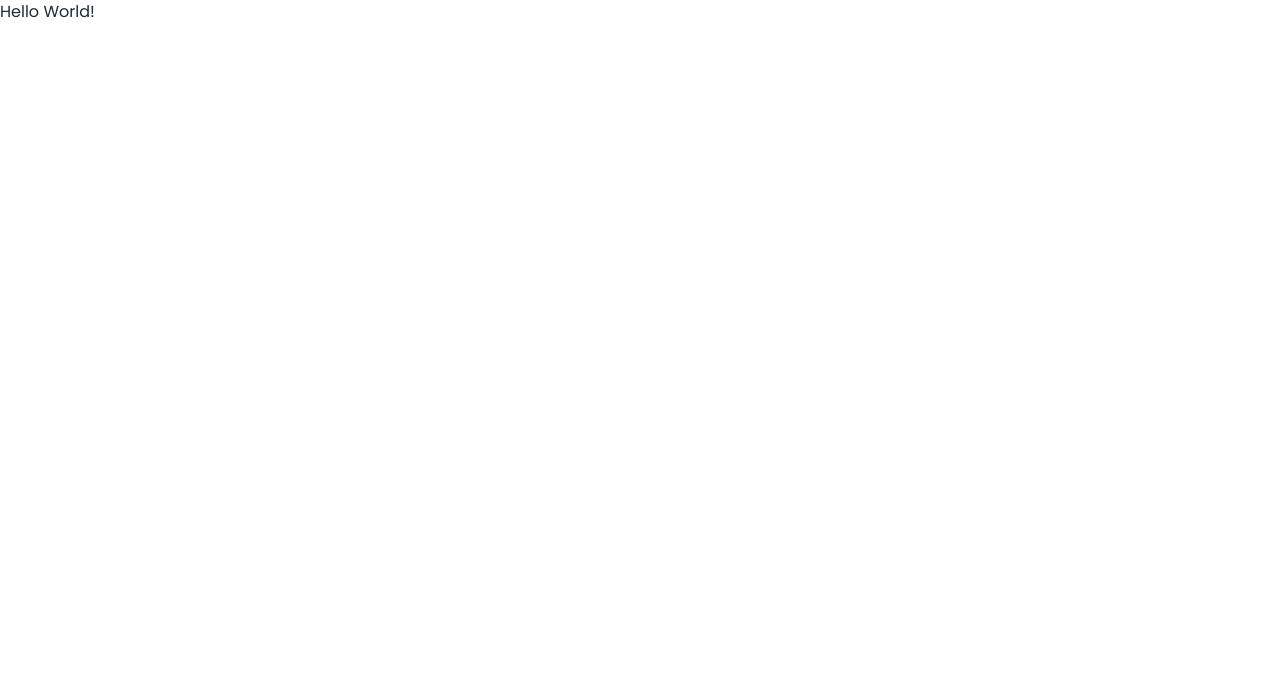
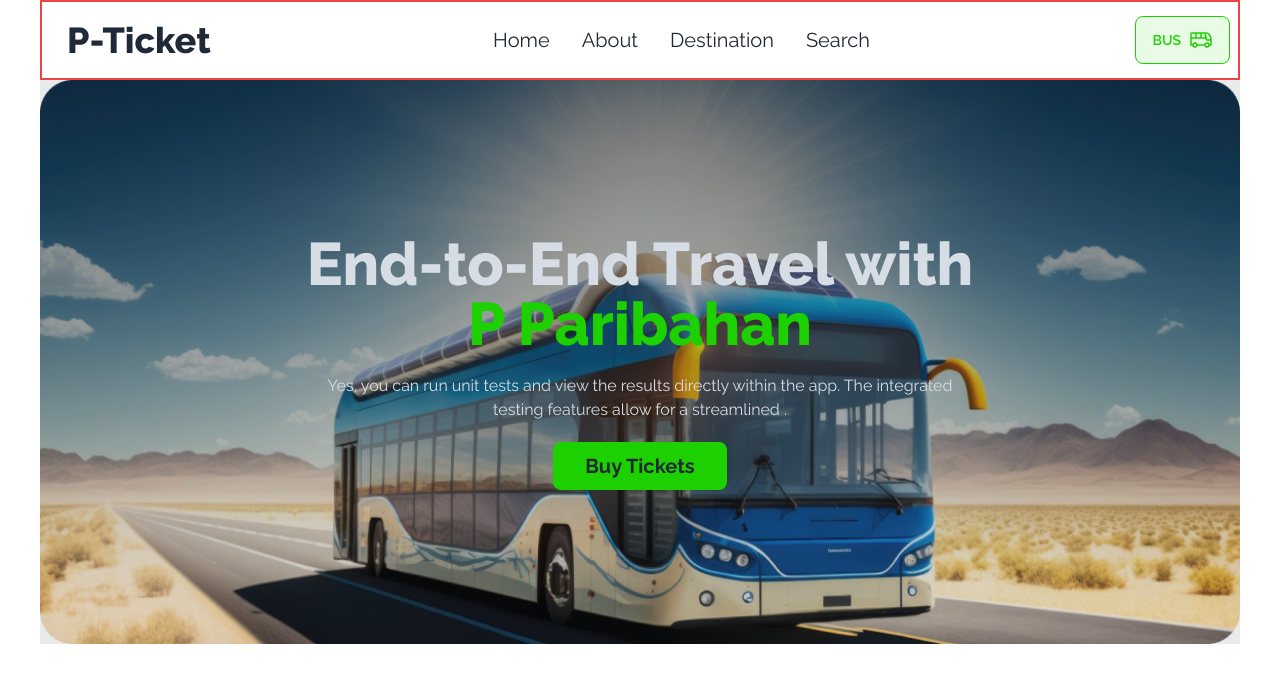
Before and after one commit to Sadek-1801/assignment-5, a plain HTML site: page index.html in a window 1280 px wide. Drawn offline with nearby package versions, Linux system fonts and the light colour scheme.

Commit message:
header section html completed

```diff
--- a/index.html
+++ b/index.html
@@ -4,9 +4,12 @@
     <meta charset="UTF-8" />
     <meta name="viewport" content="width=device-width, initial-scale=1.0" />
     <title>PH Paribahan</title>
-    <link rel="preconnect" href="https://fonts.googleapis.com">
-<link rel="preconnect" href="https://fonts.gstatic.com" crossorigin>
-<link href="https://fonts.googleapis.com/css2?family=Poppins:wght@400;500;700;800&display=swap" rel="stylesheet">
+    <link rel="preconnect" href="https://fonts.googleapis.com" />
+    <link rel="preconnect" href="https://fonts.gstatic.com" crossorigin />
+    <link
+      href="https://fonts.googleapis.com/css2?family=Inter:wght@100..900&family=Raleway:wght@100..900&display=swap"
+      rel="stylesheet"
+    />
     <link
       href="https://cdn.jsdelivr.net/npm/daisyui@4.6.0/dist/full.min.css"
       rel="stylesheet"
@@ -18,20 +21,56 @@
         theme: {
           extend: {
             colors: {
-              clifford: '#da373d',
-            }
-          }
-        }
-      }
+              theme: "#1DD100",
+            },
+          },
+        },
+      };
     </script>
     <style>
       .font-popins {
-        font-family: "Poppins", sans-serif;
+        font-family: "Raleway", sans-serif;
+      }
+      .font-inter{
+        font-family: "Inter", sans-serif;
       }
     </style>
   </head>
   <body class="font-popins">
-  <h1>Hello World!</h1>
-  <script src="./scripts/main.js"></script>
+    <header class="container mx-auto px-8 lg:px-10">
+      <nav class="border-red-500 border-2">
+        <div class="navbar bg-base-100 flex justify-between items-center">
+          <div class="">
+            <a class="btn btn-ghost text-4xl font-extrabold">P-Ticket</a>
+          </div>
+          <div class="">
+            <ul class="menu menu-horizontal px-1 hidden lg:flex text-xl">
+              <li><a>Home</a></li>
+              <li><a>About</a></li>
+              <li><a>Destination</a></li>
+              <li><a>Search</a></li>
+            </ul>
+          </div>
+          <div>
+            <button class="btn text-theme bg-[#1DD1001a] border-theme border-1">
+              BUS<img src="./images/bus-icon.png" alt="" />
+            </button>
+          </div>
+        </div>
+      </nav>
+      <!-- Banner Section -->
+      <div class="hero min-h-full rounded-lg">
+        <div class="w-full"><img class="w-full object-cover" src="./images/banner.png" alt=""></div>
+        <div class="hero-overlay bg-opacity-10"></div>
+        <div class="hero-content text-center text-neutral-content">
+          <div class="max-w-2xl">
+            <h1 class="mb-5 text-6xl font-extrabold">End-to-End Travel with <br><span class="text-theme">P Paribahan</span></h1>
+            <p class="mb-5 fon">Yes, you can run unit tests and view the results directly within the app. The integrated testing features allow for a streamlined .</p>
+            <a href="#"><button class="btn bg-theme border-none text-xl font-bold px-8 h">Buy Tickets</button></a>
+          </div>
+        </div>
+      </div>
+    </header>
+    <script src="./scripts/main.js"></script>
   </body>
 </html>
```
